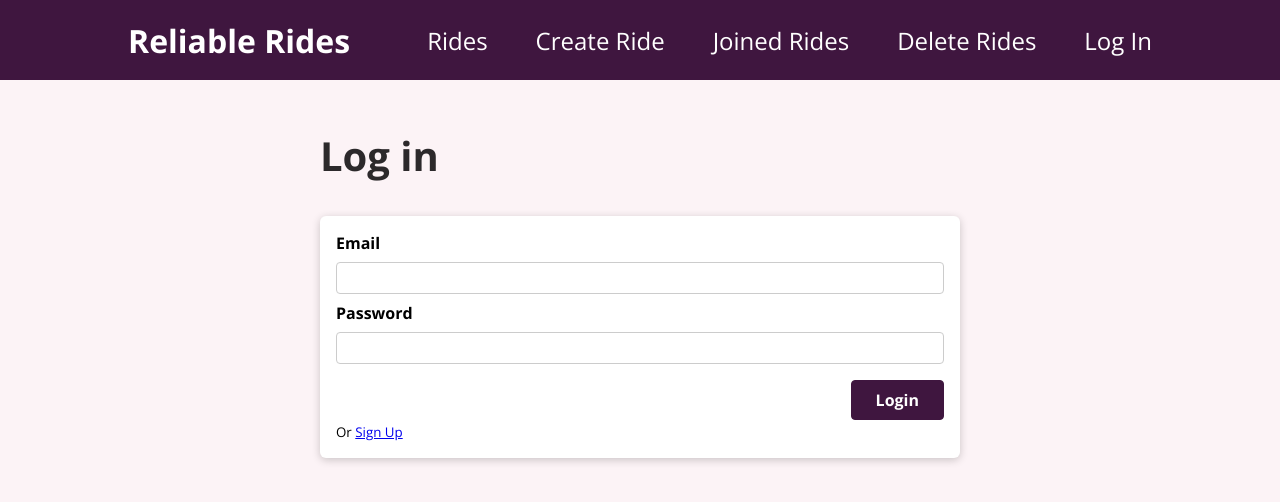
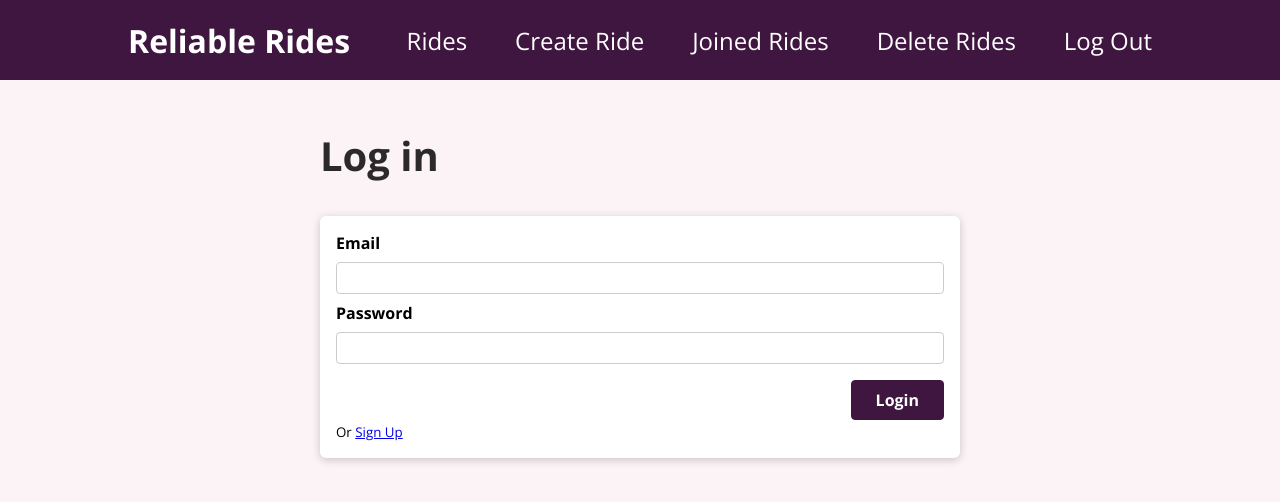
Before and after one commit to F-in-the-Chat/RideShare, a React (Create React App) app in the folder frontend/: page / in a window 1280 px wide. Shown: the top 502 px of the page. Built offline with nearby package versions, Linux system fonts and the light colour scheme.

Commit message:
notes for Eric

```diff
--- a/frontend/src/component/auth/AuthForms.js
+++ b/frontend/src/component/auth/AuthForms.js
@@ -24,7 +24,7 @@ export function SignInForm() {
     .catch((err) => {
       console.log(err.message);
     }).then((res)=>{
-      setToken(res.data)
+      setToken(res.data) // token is stored?
     });
   };
   return (
--- a/frontend/src/component/layout/Navbar.js
+++ b/frontend/src/component/layout/Navbar.js
@@ -24,7 +24,7 @@ function Navbar() {
             <Link to="/delete-ride">Delete Rides</Link>
           </li>
           <li>
-            {tokenContext==="null"?<Link to="/login">Log In</Link>:<a onClick={()=>{setToken("null")}}>Log Out</a>}
+            {tokenContext===""?<Link to="/login">Log In</Link>:<a onClick={()=>{setToken("")}}>Log Out</a>}
           </li>
         </ul>
       </nav>
@@ -32,4 +32,6 @@ function Navbar() {
   );
 }
 
+// line 27 "null" changed to ""
+
 export default Navbar;
```
